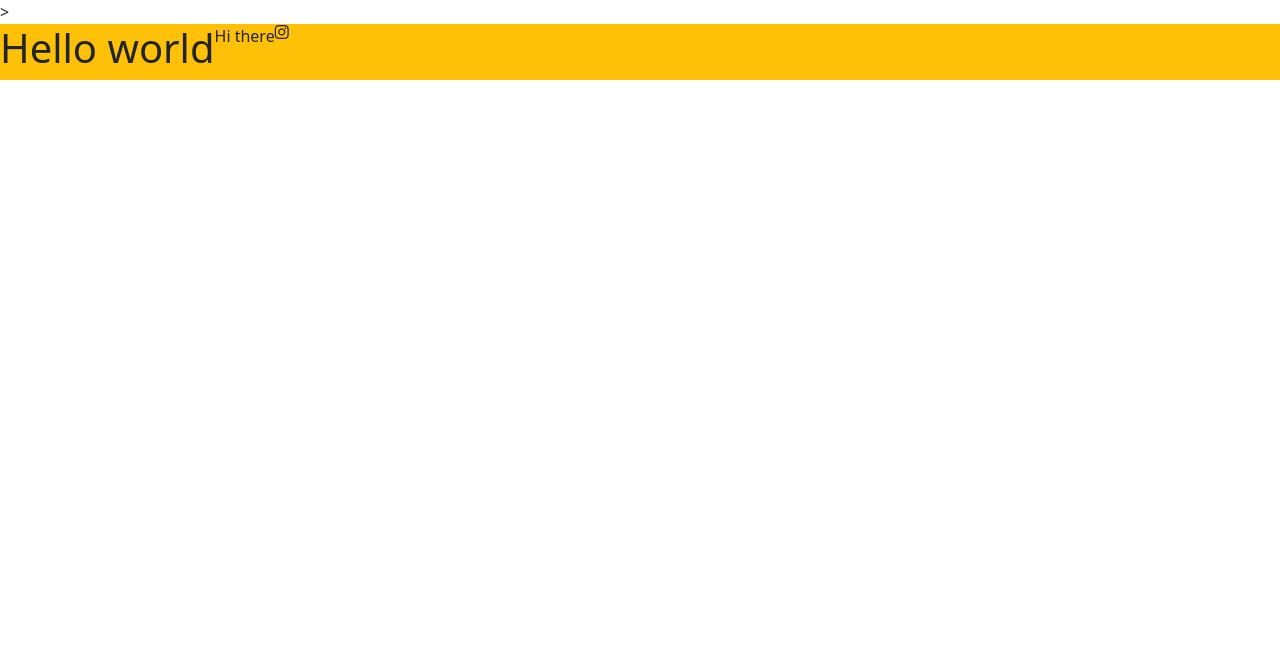
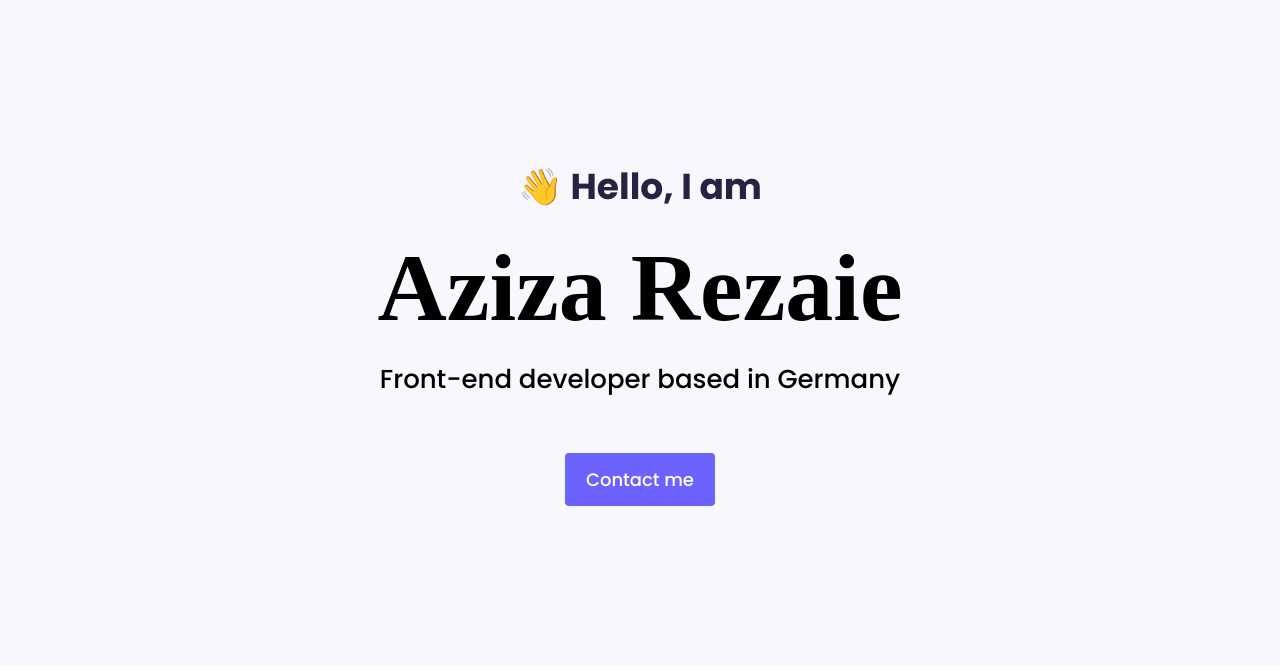
Before and after one commit to kabul2022/portfolio-project-, a plain HTML site: page index.html in a window 1280 px wide. Drawn offline with nearby package versions, Linux system fonts and the light colour scheme.

Commit message:
added the CSS file to the page

```diff
--- a/index.html
+++ b/index.html
@@ -16,22 +16,25 @@
     integrity="sha384-b5kHyXgcpbZJO/tY9Ul7kGkf1S0CWuKcCD38l8YkeH8z8QjE0GmW1gYU5S9FOnJ0"
     crossorigin="anonymous"></script>
 
-    <link rel="stylesheet" href="styles/portfolio.css" />
+    <link rel="stylesheet" href="style/portfoli.css"/>
     <meta name="viewport" content="width=device-width, initial-scale=1.0" />
   <script src="https://kit.fontawesome.com/ddc3ee268a.js" crossorigin="anonymous"></script>
   <link rel="preconnect" href="https://fonts.gstatic.com" />
   <link
     href="https://fonts.googleapis.com/css2?family=Playfair+Display:wght@700&family=Poppins:wght@500;700&display=swap"
     rel="stylesheet" />
-  >
+
   </head>
+<body>
 
-<body>
-  <div class="d-flex bg-warning">
-    <h1>Hello world</h1>
-    <p>Hi there</p>
-    <i class="fab fa-instagram"></i>
-  </div>
+  <div class="hero">
+  <p>👋 Hello, I am </p>
+<h1> Aziza Rezaie</h1>
+<h2 class="mb-5"> Front-end developer based in Germany</h2>
+<div>
+<a href="#" class="btn btn-branding"> Contact me</a>
+</div>
+</div>
 </body>
 
 </html>
--- a/style/portfoli.css
+++ b/style/portfoli.css
@@ -1,15 +1,55 @@
+
+:root{
+  --brading-color:#6c63ff;
+  --heading-font-family:" Playfair Display",serif;
+    --default-font-family:"Poppins",sans-serif;
 
 
 
+}
 
-h1{
+body{
+  font-family: var(--default-font-family);
+}
+h1,
+h2,
+h3,
+h4,
+h5,
+h6{
   color: black;
-  font-family:" Playfair Display", serif;
+  font-family:var(--heading-font-family);
   font-weight: bold;
 }
+h1{
+  font-size: 96px;
+}
 p{
-  font-family:"Poppins",sans-serif;
-
-  font-weight: normal;
+  font-family:var(--default-font-family);
+  font-weight: normal
+}
+.hero{
+  background:#f9f7fe;
+  text-align: center;
+  padding: 160px 20px;
+}
+.hero p{
+  font-size: 36px ;
+  font-weight: bold;
+  color: #272142;
+}
+.hero h2{
+    font-family:var(--default-font-family);
+    font-weight: normal;
+    font-size: 26px;
+    line-height: 2;
+}
+.btn-branding{
+  background:var(--brading-color);
+  color: white;
+  font-size: 18px;
+  line-height: 27px;
+  border-radius: 4px;
+  padding: 12px 20px;
 
 }
```
